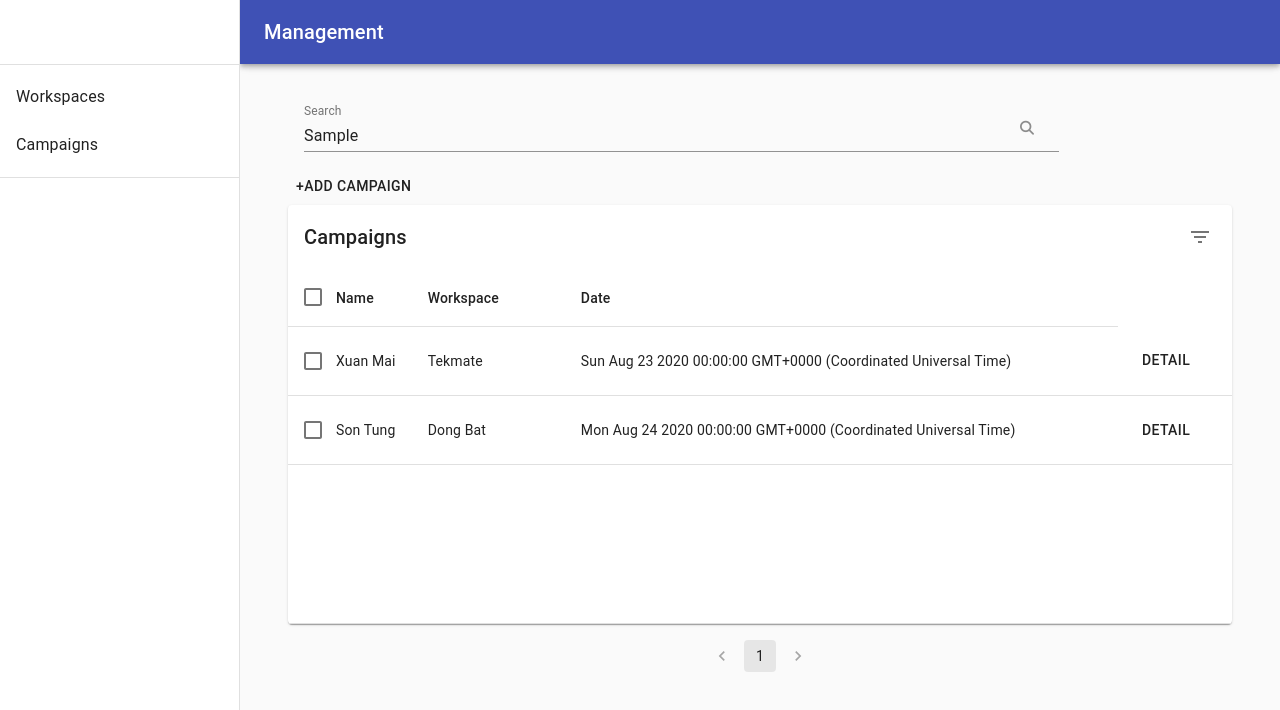
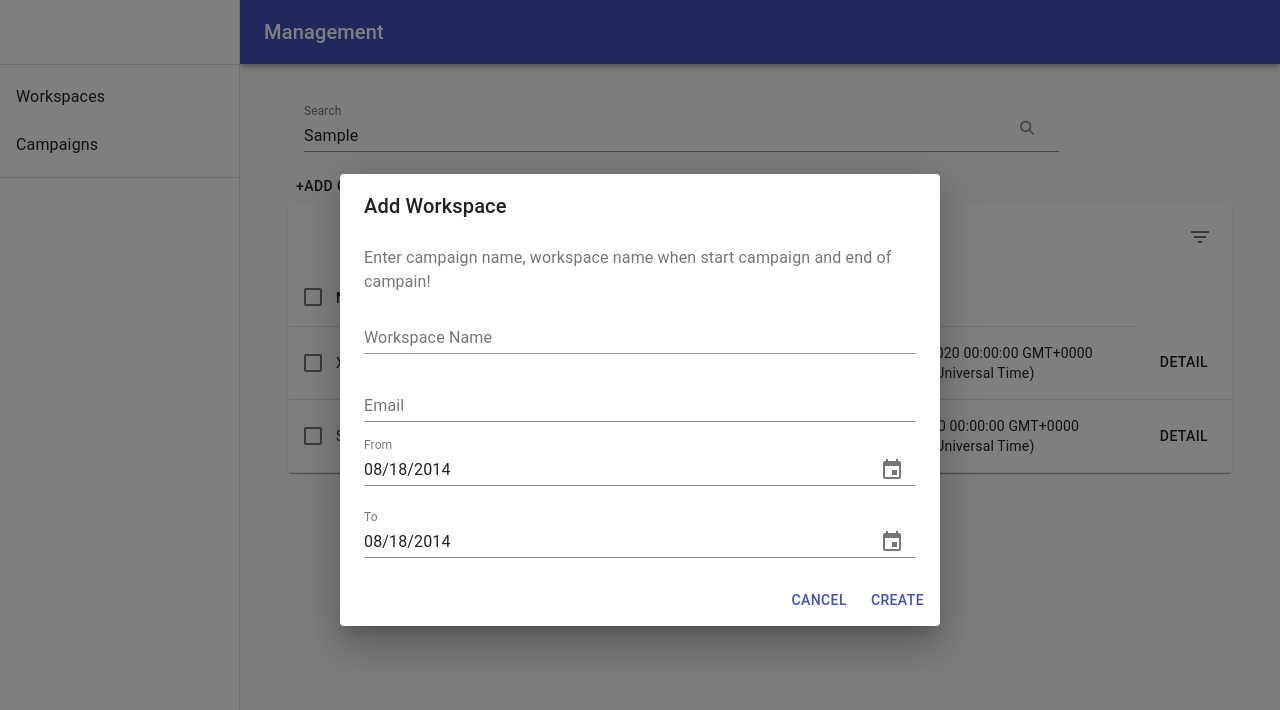
Before and after one commit to doangocthach/cms-admin, a React (Create React App) app: page /campaigns in a window 1280 px wide. Both pictures are taken after typing "Sample" into the empty fields and a click on the button "+ADD CAMPAIGN". Shown: the top 710 px of the page. Built offline with nearby package versions, Linux system fonts and the light colour scheme; no server answers.

Commit message:
fux campaign ui

```diff
--- a/package.json
+++ b/package.json
@@ -3,18 +3,24 @@
   "version": "0.1.0",
   "private": true,
   "dependencies": {
+    "@date-io/date-fns": "^1.3.13",
     "@material-ui/core": "^4.11.0",
     "@material-ui/icons": "^4.9.1",
     "@material-ui/lab": "^4.0.0-alpha.56",
+    "@material-ui/pickers": "^3.2.10",
     "@testing-library/jest-dom": "^4.2.4",
     "@testing-library/react": "^9.5.0",
     "@testing-library/user-event": "^7.2.1",
     "axios": "^0.19.2",
+    "date-fns": "^2.15.0",
     "node-sass": "^4.14.1",
     "react": "^16.13.1",
     "react-dom": "^16.13.1",
     "react-router-dom": "^5.2.0",
     "react-scripts": "3.4.1"
+  },
+  "peerDependencies": {
+    "@date-io/core": "^1.3.6"
   },
   "scripts": {
     "start": "react-scripts start",
--- /dev/null
+++ b/src/components/AddCampaignForm.js
@@ -0,0 +1,139 @@
+import "date-fns";
+import React, { useState } from "react";
+import axios from "../utils/axios";
+import { useHistory } from "react-router-dom";
+import {
+  TextField,
+  Button,
+  Dialog,
+  DialogTitle,
+  DialogContent,
+  DialogContentText,
+  DialogActions,
+  makeStyles,
+} from "@material-ui/core";
+import "./createWorkspace.css";
+import DateFnsUtils from "@date-io/date-fns";
+import {
+  MuiPickersUtilsProvider,
+  KeyboardDatePicker,
+} from "@material-ui/pickers";
+const useStyles = makeStyles((theme) => ({
+  dialog: {
+    display: "flex",
+    flexFlow: "column",
+  },
+}));
+export default ({ open, handleClose }) => {
+  const [state, setState] = useState({
+    name: "",
+    workspace: "",
+    fromDate: new Date("2014-08-18T21:11:54"),
+    toDate: new Date("2014-08-18T21:11:54"),
+  });
+  let history = useHistory();
+
+  const handleFormSubmit = (e) => {
+    e.preventDefault();
+    // axios.post("/api/workspace/create", state);
+    history.push("/campaigns");
+  };
+  const classes = useStyles();
+  return (
+    <Dialog
+      open={open}
+      onClose={handleClose}
+      aria-labelledby="form-dialog-title"
+    >
+      <div>
+        <DialogTitle id="form-dialog-title">Add Workspace</DialogTitle>
+        <DialogContent className={classes.dialog}>
+          <DialogContentText>
+            Enter campaign name, workspace name when start campaign and end of
+            campain!
+          </DialogContentText>
+          {/* <FormControl> */}
+          <TextField
+            className="workspace-form__name workspace-form__input"
+            placeholder="Enter your name workspace"
+            label="Workspace Name"
+            onChange={(e) => {
+              setState({ ...state, name: e.target.value });
+            }}
+          />
+          <br />
+          <TextField
+            className="workspace-form__email workspace-form__input"
+            placeholder="Enter  email"
+            label="Email"
+            onChange={(e) => {
+              setState({ ...state, workspace: e.target.value });
+            }}
+          />
+          <MuiPickersUtilsProvider utils={DateFnsUtils}>
+            <KeyboardDatePicker
+              variant="inline"
+              format="MM/dd/yyyy"
+              margin="normal"
+              id="date-picker-inline"
+              label="From"
+              value={state.fromDate}
+              onChange={(date) => {
+                setState({ ...state, fromDate: date });
+              }}
+              KeyboardButtonProps={{
+                "aria-label": "change date",
+              }}
+            />
+            <KeyboardDatePicker
+              variant="inline"
+              format="MM/dd/yyyy"
+              margin="normal"
+              id="date-picker-inline"
+              label="To"
+              value={state.toDate}
+              onChange={(date) => {
+                setState({ ...state, toDate: date });
+              }}
+              KeyboardButtonProps={{
+                "aria-label": "change date",
+              }}
+            />
+          </MuiPickersUtilsProvider>
+          {/* <TextField
+          className="workspace-form__email workspace-form__input"
+          placeholder="Enter start of campaign"
+          label="Email"
+          onChange={(e) => {
+            setState({ ...state, fromDate: e.target.value });
+          }}
+        />
+        <TextField
+          className="workspace-form__email workspace-form__input"
+          placeholder="Enter end of campaign"
+          label="Email"
+          onChange={(e) => {
+            setState({ ...state, toDate: e.target.value });
+          }}
+        /> */}
+          {/* </FormControl> */}
+        </DialogContent>
+        <DialogActions>
+          <Button onClick={handleClose} color="primary">
+            Cancel
+          </Button>
+          <Button
+            type="sumit"
+            onClick={(e) => {
+              handleClose();
+              handleFormSubmit(e);
+            }}
+            color="primary"
+          >
+            Create
+          </Button>
+        </DialogActions>
+      </div>
+    </Dialog>
+  );
+};
--- a/src/components/CampaignManagement.js
+++ b/src/components/CampaignManagement.js
@@ -17,13 +17,26 @@ import EnhancedTableToolbar, {
   EnhancedTableHead,
 } from "./HeadTable";
 import { TextField, Button } from "@material-ui/core";
-function createData(name, workspace, date) {
-  return { name, workspace, date };
+
+import DetailCampaign from "./DetailCampaign";
+import AddCampaignForm from "./AddCampaignForm";
+function createData(name, workspace, fromDate, toDate) {
+  return { name, workspace, fromDate, toDate };
 }
 
 const rows = [
-  createData("Xuan Mai", "Tekmate", new Date(2020, 7, 23)),
-  createData("Son Tung", "Dong Bat", new Date(2020, 7, 24)),
+  createData(
+    "Xuan Mai",
+    "Tekmate",
+    new Date(2020, 7, 23),
+    new Date(2020, 8, 23)
+  ),
+  createData(
+    "Son Tung",
+    "Dong Bat",
+    new Date(2020, 7, 24),
+    new Date(2020, 9, 23)
+  ),
 ];
 
 const headCells = [
@@ -39,7 +52,8 @@ const headCells = [
     disablePadding: false,
     label: "Workspace",
   },
-  { id: "date", numeric: false, disablePadding: false, label: "Date" },
+  { id: "fromDate", numeric: false, disablePadding: false, label: "From" },
+  { id: "toDate", numeric: false, disablePadding: false, label: "To" },
 ];
 const useStyles = makeStyles((theme) => ({
   root: {
@@ -74,7 +88,15 @@ export default function EnhancedTable() {
   const [selected, setSelected] = React.useState([]);
   const [page] = React.useState(0);
   const [dense] = React.useState(false);
-  const [rowsPerPage] = React.useState(5);
+  const [openDetail, setOpenDetail] = React.useState(false);
+  const [dataSelected, setDataSelected] = React.useState({});
+  const handlerClickOpen = () => {
+    setOpenDetail(true);
+  };
+
+  const handlerClose = () => {
+    setOpenDetail(false);
+  };
 
   const handleRequestSort = (event, property) => {
     const isAsc = orderBy === property && order === "asc";
@@ -113,8 +135,6 @@ export default function EnhancedTable() {
 
   const isSelected = (name) => selected.indexOf(name) !== -1;
 
-  const emptyRows =
-    rowsPerPage - Math.min(rowsPerPage, rows.length - page * rowsPerPage);
   const handlePage = (page) => {
     setApi(`/api/workspace/list/${page}?search=${searchRef.value}`);
   };
@@ -126,6 +146,9 @@ export default function EnhancedTable() {
   const handleOpen = () => {
     setOpen(true);
   };
+  const handleClose = () => {
+    setOpen(false);
+  };
   const [api, setApi] = useState(`/api/workspace/list/1`);
   const [campaigns, setCampaigns] = useState([]);
   let searchRef = useRef();
@@ -135,7 +158,7 @@ export default function EnhancedTable() {
       setTotalCampains(res.data.totalWorkspace);
     });
     console.log(campaigns);
-  }, [api, searchRef]);
+  }, [api, searchRef, campaigns]);
 
   return (
     <div className={classes.root}>
@@ -175,9 +198,8 @@ export default function EnhancedTable() {
               headCells={headCells}
             />
             <TableBody>
-              {stableSort(rows, getComparator(order, orderBy))
-                .slice(page * rowsPerPage, page * rowsPerPage + rowsPerPage)
-                .map((row, index) => {
+              {stableSort(rows, getComparator(order, orderBy)).map(
+                (row, index) => {
                   const isItemSelected = isSelected(row.name);
                   const labelId = `enhanced-table-checkbox-${index}`;
 
@@ -209,24 +231,35 @@ export default function EnhancedTable() {
                       </TableCell>
                       <TableCell align="left">{row.workspace}</TableCell>
                       <TableCell align="left">
-                        {row.date.toString("dd/mm/yyyy")}
+                        {row.fromDate.toString("dd/mm/yyyy")}
+                      </TableCell>
+                      <TableCell align="left">
+                        {row.toDate.toString("dd/mm/yyyy")}
                       </TableCell>
                       <TableCell>
-                        <Button>Detail</Button>
+                        <Button
+                          onClick={() => {
+                            handlerClickOpen();
+                            setDataSelected(row);
+                          }}
+                        >
+                          Detail
+                        </Button>
                       </TableCell>
                     </TableRow>
                   );
-                })}
-              {emptyRows > 0 && (
-                <TableRow style={{ height: (dense ? 33 : 53) * emptyRows }}>
-                  <TableCell colSpan={6} />
-                </TableRow>
+                }
               )}
             </TableBody>
           </Table>
         </TableContainer>
       </Paper>
-
+      <DetailCampaign
+        campaign={dataSelected}
+        open={openDetail}
+        handleClose={handlerClose}
+      />
+      <AddCampaignForm open={open} handleClose={handleClose} />
       <div className={classes.root + " page-wrapper"}>
         <Pagination
           count={Math.ceil(totalCampains / 3) || 1}
--- a/src/components/DetailCampaign.js
+++ b/src/components/DetailCampaign.js
@@ -0,0 +1,89 @@
+import React from "react";
+import {
+  Dialog,
+  DialogTitle,
+  DialogContent,
+  DialogContentText,
+  TextField,
+  DialogActions,
+  Button,
+  Divider,
+  makeStyles,
+  colors,
+} from "@material-ui/core";
+const useStyles = makeStyles((theme) => ({
+  btn: {
+    width: "100%",
+    marginBottom: "1rem",
+    color: "white",
+    "&:hover": {
+      color: "black",
+    },
+  },
+  trading: {
+    backgroundColor: "blue",
+  },
+  leadboard: {
+    backgroundColor: "green",
+  },
+  dissable: {
+    backgroundColor: "red",
+  },
+}));
+
+export default ({ campaign, open, handleClose }) => {
+  const classes = useStyles();
+  const [enableTrading, setEnableTrading] = React.useState(false);
+  return (
+    <React.Fragment>
+      <Dialog
+        open={open}
+        onClose={handleClose}
+        aria-labelledby="form-dialog-title"
+      >
+        <DialogTitle id="form-dialog-title">Campaign Detail</DialogTitle>
+        <DialogContent>
+          <h3>Name</h3>
+          <p>{campaign.name}</p>
+          <Divider />
+          <h3>Workspace</h3>
+          <p>{campaign.workspace}</p>
+          <Divider />
+          <br />
+
+          {enableTrading ? (
+            <Button
+              className={classes.btn + " " + classes.dissable}
+              onClick={() => setEnableTrading(false)}
+            >
+              Dissable Trading
+            </Button>
+          ) : (
+            <Button
+              className={classes.btn + " " + classes.trading}
+              onClick={() => setEnableTrading(true)}
+            >
+              Enable Trading
+            </Button>
+          )}
+
+          <Button className={classes.btn + " " + classes.leadboard}>
+            Enable Leaderboard
+          </Button>
+        </DialogContent>
+        <DialogActions>
+          {/* <Button onClick={handleClose} color="primary">
+            Cancel
+          </Button>
+          <Button onClick={handleClose} color="primary">
+            Subscribe
+          </Button> */}
+        </DialogActions>
+      </Dialog>
+    </React.Fragment>
+  );
+};
+
+const Leaderboard = () => {
+  return <React.Fragment></React.Fragment>;
+};
--- a/src/components/HeadTable.js
+++ b/src/components/HeadTable.js
@@ -85,6 +85,7 @@ const useToolbarStyles = makeStyles((theme) => ({
   },
 }));
 export function descendingComparator(a, b, orderBy) {
+  // console.log(b[orderBy]);
   if (b[orderBy] < a[orderBy]) {
     return -1;
   }
@@ -102,11 +103,15 @@ export function getComparator(order, orderBy) {
 
 export function stableSort(array, comparator) {
   const stabilizedThis = array.map((el, index) => [el, index]);
+  // if (el.type === "date") {
+  // }
+
   stabilizedThis.sort((a, b) => {
     const order = comparator(a[0], b[0]);
     if (order !== 0) return order;
     return a[1] - b[1];
   });
+
   return stabilizedThis.map((el) => el[0]);
 }
 
@@ -135,9 +140,7 @@ export default (props) => {
           variant="h6"
           id="tableTitle"
           component="div"
-        >
-          Campaigns
-        </Typography>
+        ></Typography>
       )}
 
       {numSelected > 0 ? (
--- a/src/components/WorkSpaceManagement.js
+++ b/src/components/WorkSpaceManagement.js
@@ -54,18 +54,21 @@ const headCells = [
     numeric: false,
     disablePadding: true,
     label: "Workspace Name",
+    type: "string",
   },
   {
     id: "email",
     numeric: false,
     disablePadding: true,
     label: "Owner Email",
+    type: "string",
   },
   {
     id: "date",
     numeric: false,
     disablePadding: true,
     label: "Date",
+    type: "date",
   },
 ];
 
@@ -92,8 +95,7 @@ export default function ListWorkspace() {
       setWorkspace(res.data.listWorkspace);
       setTotalWorkspace(res.data.totalWorkspace);
     });
-    console.log(workspaces);
-  }, [api, searchRef]);
+  }, [api, searchRef, workspaces]);
 
   const handleSearch = () => {
     setApi(`/api/workspace/list/${page}?search=${searchRef.value}`);
```
Also changed, not shown: 1 other file (tests, documents, lock files or other folders).
